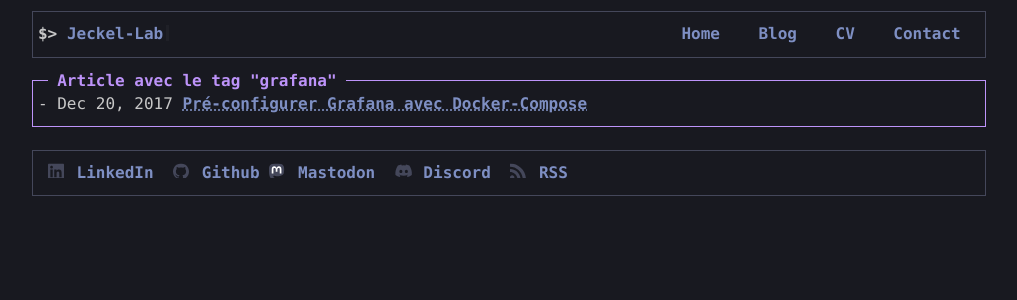
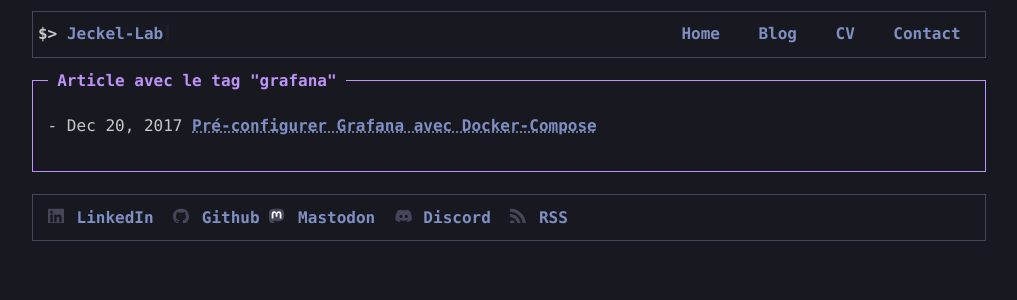
Before and after one commit to Jeckel-Lab/Jeckel-Lab.github.io, a Jekyll site: the page built from _tags/grafana.md, in a window 1280 px wide. Shown: the top 300 px of the page, without its empty margins (131-1148 px from the left). Built offline with Jekyll 4.4.1, drawn with Linux system fonts in a browser that asks for light colours.

Commit message:
Add margin to tag page

```diff
--- a/_layouts/tag.html
+++ b/_layouts/tag.html
@@ -13,7 +13,7 @@ menu_item: blog
 {% endcomment %}
 
 {%- if number_of_posts > 0 -%}
-<div class="card" style="--card-color: var(--purple-color)">
+<div class="card p-1" style="--card-color: var(--purple-color)">
     <h2 class="card-title">
         {% if number_of_posts == 1 %}
             Article avec le tag "{{ page.name }}"
```
